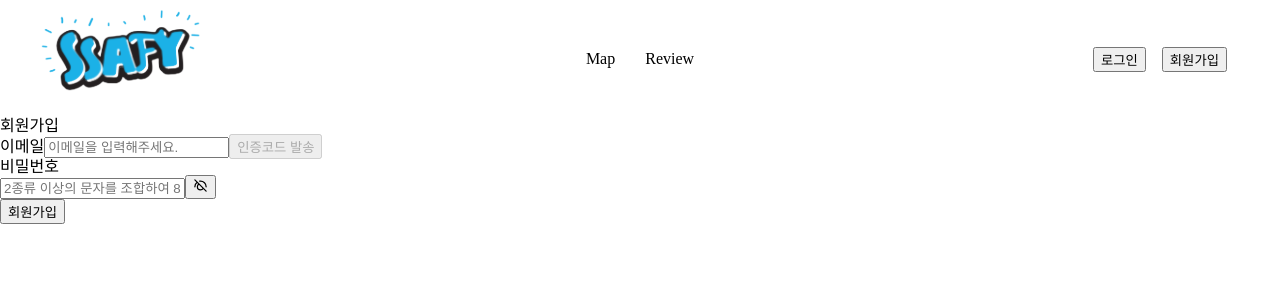
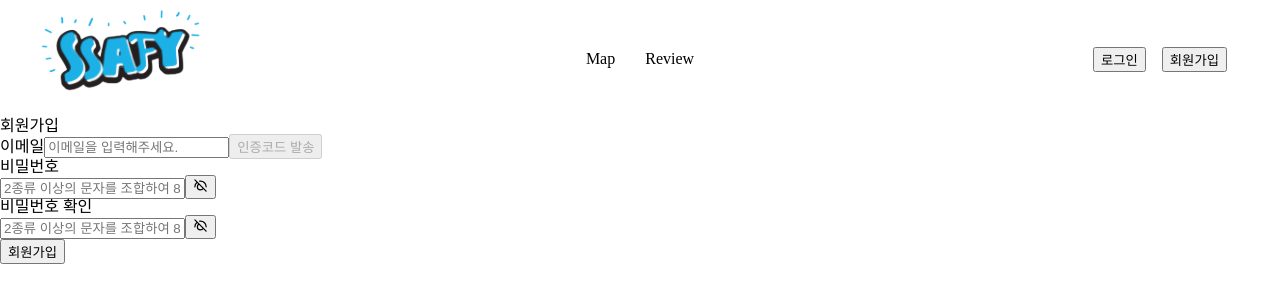
Before and after one commit to tripsketcher/TripSketcher, a React (Vite) app in the folder client/: page /join in a window 1280 px wide. Shown: the top 302 px of the page. Built offline with nearby package versions, Linux system fonts and the light colour scheme.

Commit message:
Feat: [#2]비밀번호 확인 컴포넌트 추가

```diff
--- /dev/null
+++ b/client/src/component/common/PasswordConfirm.module.scss
@@ -0,0 +1,12 @@
+@use '/src/styles/constants/colors';
+@use '/src/styles/constants/levels';
+@use '/src/styles/mixins/visual';
+
+.pwIcon {
+  width: 15px;
+  height: 15px;
+}
+
+.pwButtonText {
+  @include visual.hidden;
+}
--- /dev/null
+++ b/client/src/component/common/PasswordConfirm.tsx
@@ -0,0 +1,87 @@
+import React, { Dispatch, SetStateAction, useEffect, useRef, useState } from 'react'
+
+import { PwType, PwConfirmMessageType, ValidateSubmitIsPassFunc } from 'types/auth'
+
+import { messageInfo, pwTypeInfo } from 'utils/const/auth'
+
+import styles from './PasswordConfirm.module.scss'
+import { ClosedPwIcon, OpenedPwIcon } from 'assets/svgs'
+import { useCheckSubmitValidation } from 'hooks/useCheckSubmitValidation'
+
+interface PasswordConfirmProps {
+  type: PwType
+  firstPw: string
+  setSubmitPassState: Dispatch<SetStateAction<boolean>>
+}
+
+const PasswordConfirm = ({ type, firstPw, setSubmitPassState }: PasswordConfirmProps) => {
+  const [pwMessage, setPwMessage] = useState<PwConfirmMessageType | null>(null)
+  const [isPwHided, setIsPwHided] = useState<boolean>(true)
+  const pwRef = useRef<HTMLInputElement>(null)
+
+  // passwordConfirm에 대한 유효성 검사
+  const checkPwConfirmIsSubmittable: ValidateSubmitIsPassFunc = (pwMessage) => {
+    return pwMessage === 'validPwConfirm'
+  }
+  useCheckSubmitValidation(pwMessage, checkPwConfirmIsSubmittable, setSubmitPassState)
+
+  // password컴포넌트의 text 변경시 일치여부 재검사
+  const checkSamePw = (pwText: string) => {
+    if (pwText.length === 0 || firstPw.length === 0) {
+      setPwMessage(null)
+    } else if (pwText !== firstPw) {
+      setPwMessage('notMatchedPw')
+    } else {
+      setPwMessage('validPwConfirm')
+    }
+  }
+  useEffect(() => {
+    if (pwRef.current) {
+      checkSamePw(pwRef.current.value)
+    }
+  }, [firstPw])
+
+  // event handler
+  // const handlePwFocus = (event: React.FocusEvent<HTMLInputElement>) => {
+  //   setPwMessage(null)
+  // }
+  const handleCheckSamePw = (event: React.FocusEvent<HTMLInputElement>) => {
+    const secondPw = event.currentTarget.value
+    checkSamePw(secondPw)
+  }
+  const handleEyeClick = (event: React.MouseEvent<HTMLButtonElement>) => {
+    setIsPwHided((pre) => !pre)
+  }
+
+  return (
+    <div>
+      <label>
+        <p>{pwTypeInfo[type]}</p>
+        <input
+          type={isPwHided ? 'password' : 'text'}
+          name={type}
+          placeholder='2종류 이상의 문자를 조합하여 8자 이상 입력'
+          required
+          ref={pwRef}
+          // onFocus={handlePwFocus}
+          onChange={handleCheckSamePw}
+        />
+      </label>
+      {isPwHided ? (
+        <button type='button' onClick={handleEyeClick}>
+          <ClosedPwIcon className={styles.pwIcon} />
+          <p className={styles.pwButtonText}>비밀번호 가리기 버튼</p>
+        </button>
+      ) : (
+        <button type='button' onClick={handleEyeClick}>
+          <OpenedPwIcon className={styles.pwIcon} />
+          <p className={styles.pwButtonText}>비밀번호 표시 버튼</p>
+        </button>
+      )}
+
+      {pwMessage && <p>{messageInfo[pwMessage]}</p>}
+    </div>
+  )
+}
+
+export default PasswordConfirm
--- a/client/src/pages/Join.tsx
+++ b/client/src/pages/Join.tsx
@@ -27,9 +27,10 @@ const Join = () => {
 
   // check submit is available individually
   // -> SubmitButton에서 어떻게 확인할건데..
-
+  const [password, setPassword] = useState('')
   const [isEmailSubmitValid, setIsEmailSubmitValid] = useState(false)
   const [isPwSubmitValid, setIsPwSubmitValid] = useState(false)
+  const [isPwConfirmSubmitValid, setIsPwConfirmSubmitValid] = useState(false)
 
   const pageExpirationTimeRef = useRef(60 * 60) // 3600초(1시간)
   // const { routeTo } = useRouter()
@@ -78,8 +79,8 @@ const Join = () => {
         <h1>회원가입</h1>
         <form onSubmit={handleSubmit} className={styles.joinForm}>
           <Email setSubmitPassState={setIsEmailSubmitValid} pageExpirationTimeRef={pageExpirationTimeRef} />
-          <Password type='pw' setSubmitPassState={setIsPwSubmitValid} />
-          {/* <PasswordConfirm /> */}
+          <Password type='pw' setPassword={setPassword} setSubmitPassState={setIsPwSubmitValid} />
+          <PasswordConfirm type='pwConfirm' firstPw={password} setSubmitPassState={setIsPwConfirmSubmitValid} />
           {/* <Nickname /> */}
           {/* <Phone /> */}
           <SubmitButton submitPassState={submitPassState} setSubmitPassState={setSubmitPassState} />
```
